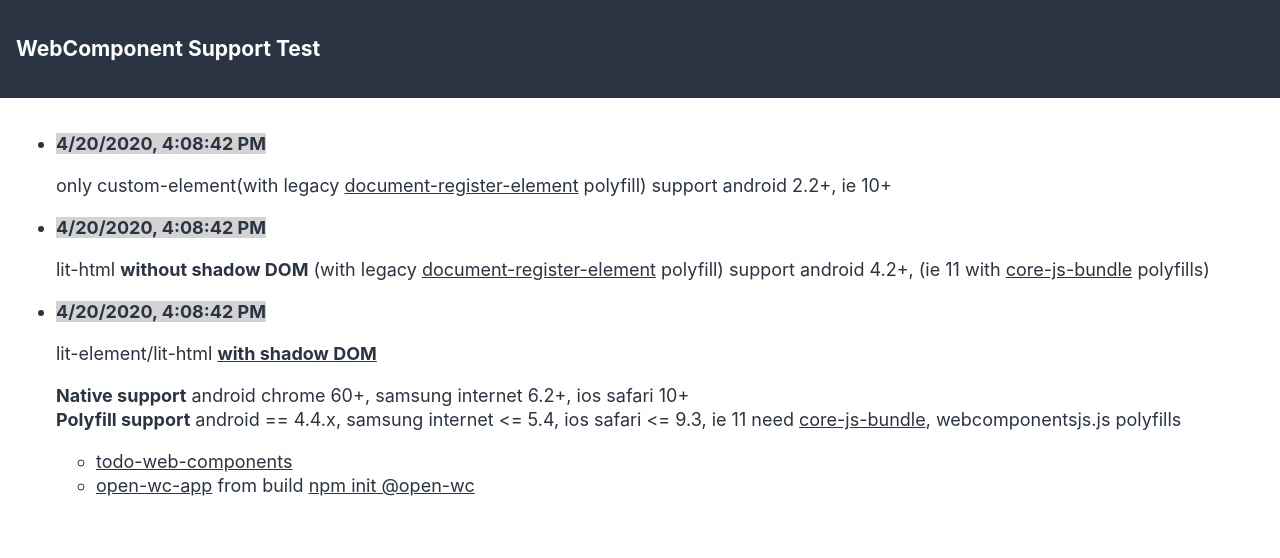
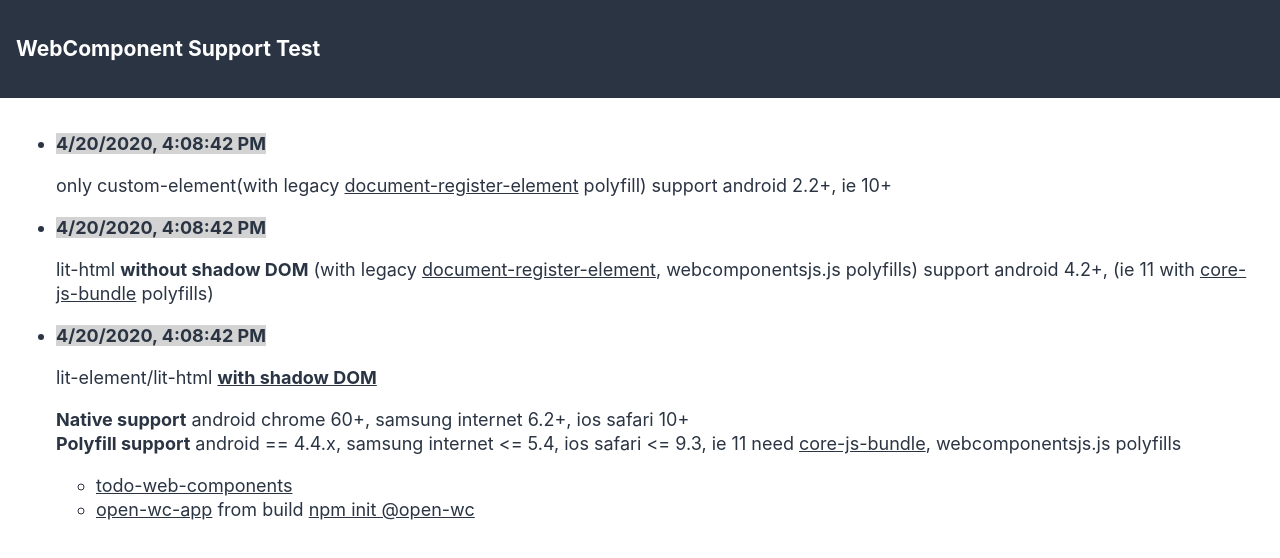
Before and after one commit to qpitlove/lit-element-webpack-start-kit, a website built with webpack: page public/index.html in a window 1280 px wide. Built offline with nearby package versions, Linux system fonts and the light colour scheme.

Commit message:
docs: update index.html

```diff
--- a/public/index.html
+++ b/public/index.html
@@ -31,7 +31,7 @@
         </li>
         <li>
           <p><strong style="background-color:lightgray"><current-time-lit-html>current-time-lit-html loading...</current-time-lit-html></strong></p>
-          <p>lit-html <strong>without shadow DOM</strong> (with legacy <a href="https://github.com/WebReflection/document-register-element#tested-on" target="_blank">document-register-element</a> polyfill)
+          <p>lit-html <strong>without shadow DOM</strong> (with legacy <a href="https://github.com/WebReflection/document-register-element#tested-on" target="_blank">document-register-element</a>, webcomponentsjs.js polyfills)
             support android 4.2+, (ie 11 with <a href="https://caniuse.com/#search=noModule" target="_blank">core-js-bundle</a> polyfills)
           </p>
         </li>
```
